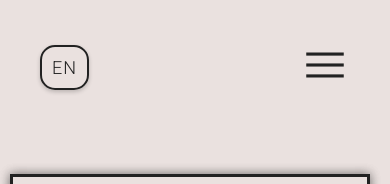
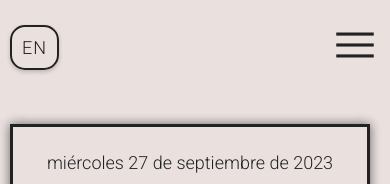
Before and after one commit to roxana-mestres/portafolio, a React (Vite) app: page / in a window 390 px wide. Shown: the top 184 px of the page. Built offline with nearby package versions, Linux system fonts and the light colour scheme.

Commit message:
cambio padding nav

```diff
--- a/src/estilos/estilos-comunes.css
+++ b/src/estilos/estilos-comunes.css
@@ -159,6 +159,9 @@ div.puntos {
 }
 /*RESPONSIVE*/
 @media screen and (max-width: 1024px) {
+  nav {
+    padding: 20px 10px 10px 10px;
+  }
   nav ul {
     flex-direction: column;
   }
```
